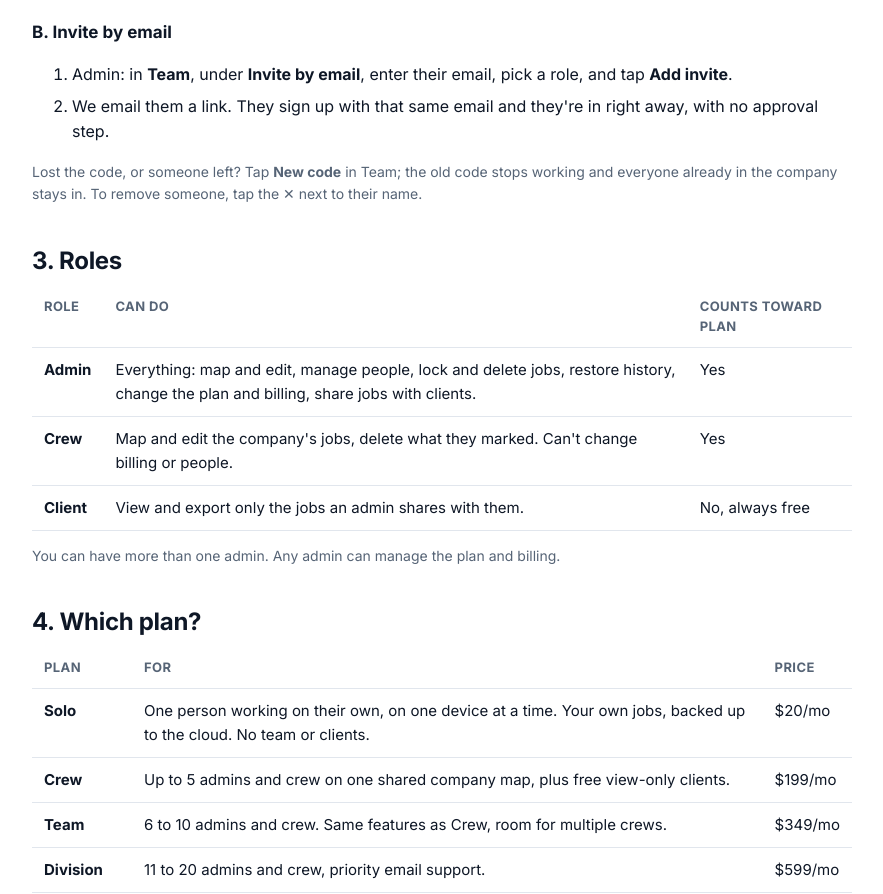
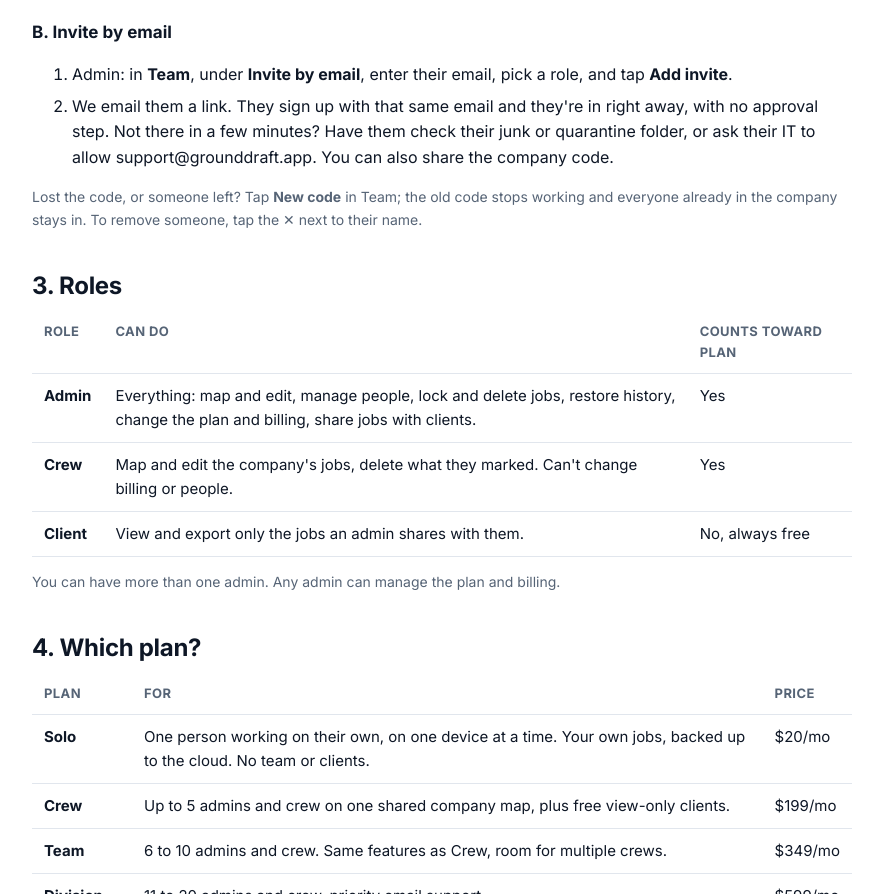
Before and after one commit to srios1022-ux/grounddraft-site, a plain HTML site: page start.html in a window 1280 px wide. Shown: the part 976-1870 px from the top of the page, without its empty margins (198-1081 px from the left). Drawn offline with Linux system fonts and the light colour scheme.

Commit message:
Setup guide: invite emails may land in junk or quarantine
Co-Authored-By: Claude Opus 5.5 <noreply@anthropic.com>

```diff
--- a/start.html
+++ b/start.html
@@ -55,7 +55,9 @@
   <h3>B. Invite by email</h3>
   <ol>
     <li>Admin: in <b>Team</b>, under <b>Invite by email</b>, enter their email, pick a role, and tap <b>Add invite</b>.</li>
-    <li>We email them a link. They sign up with that same email and they're in right away, with no approval step.</li>
+    <li>We email them a link. They sign up with that same email and they're in right away, with no approval step.
+      Not there in a few minutes? Have them check their junk or quarantine folder, or ask their IT to allow
+      support@grounddraft.app. You can also share the company code.</li>
   </ol>
   <p class="meta">Lost the code, or someone left? Tap <b>New code</b> in Team; the old code stops working and
   everyone already in the company stays in. To remove someone, tap the ✕ next to their name.</p>
```
